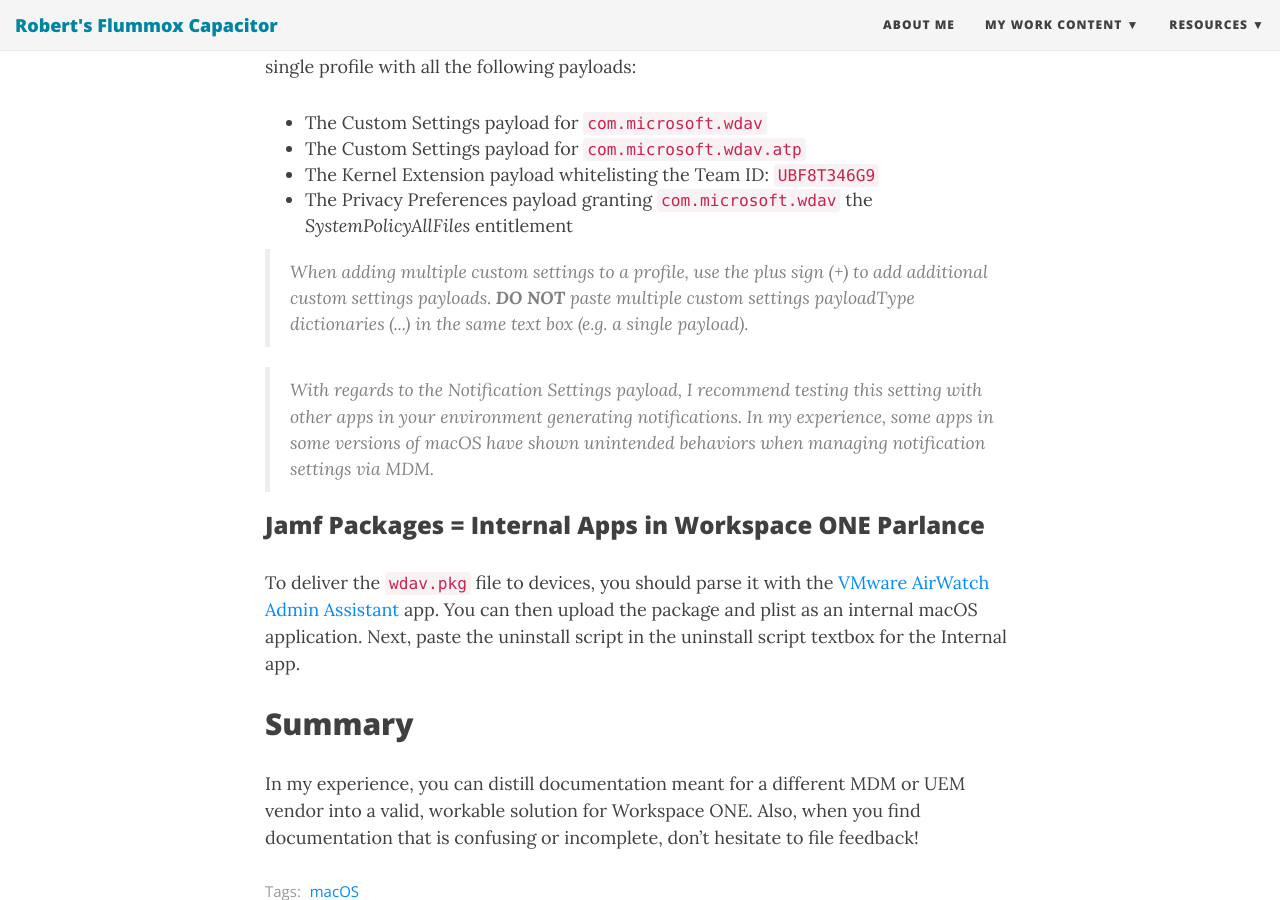
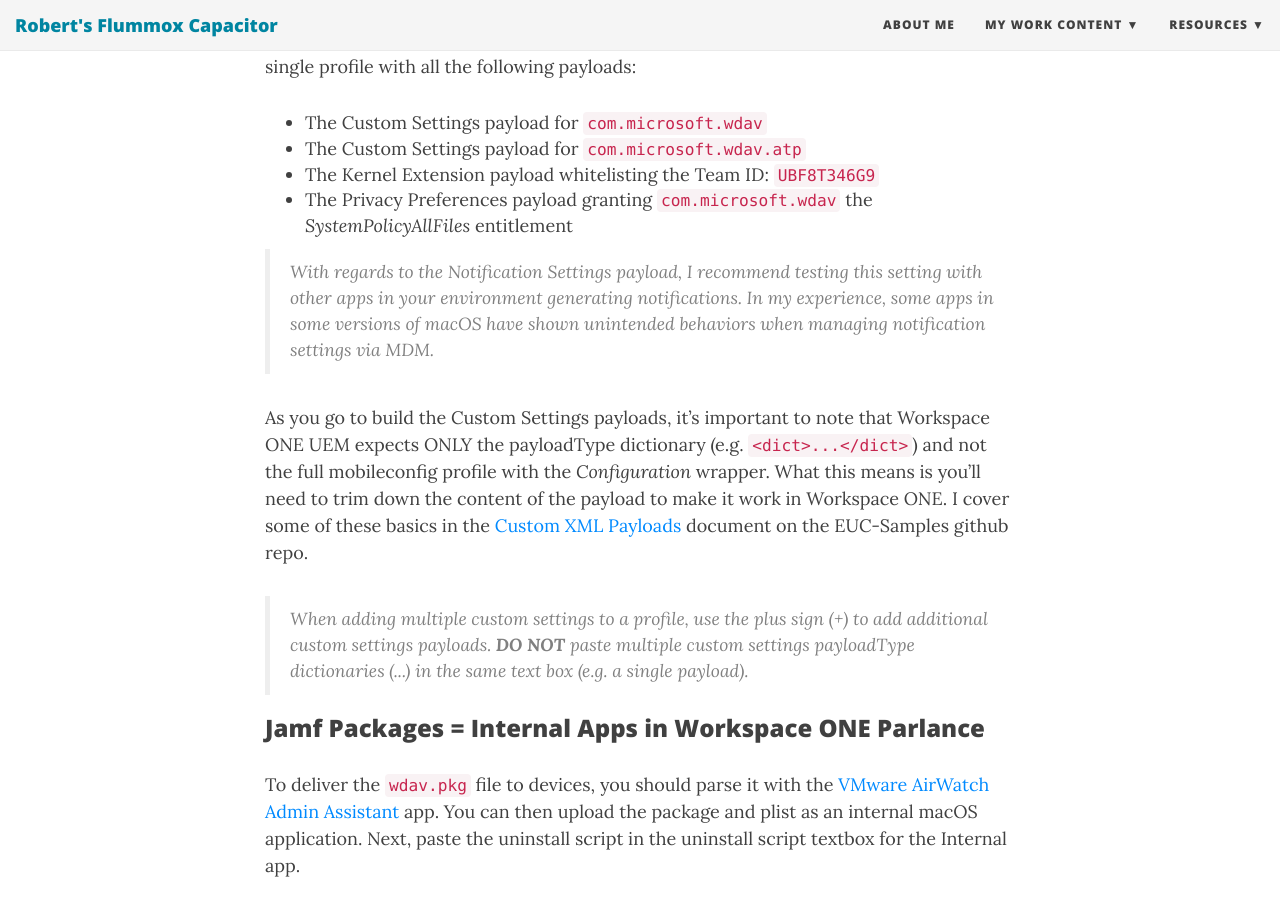
Before and after one commit to rterakedis/rterakedis.github.io, a Jekyll site: the page built from _posts/2020-02-18-Deploying-Microsoft-ATP-Defender-for-Mac-using-Workspace-One.md, in a window 1280 px wide and 900 px high, scrolled down 1586 px. Built offline with Jekyll 4.4.1, drawn with Linux system fonts in a browser that asks for light colours; nearby versions of some CDN libraries; comment, search, counter and statistics services are not loaded.

Commit message:
Clarifying Custom Settings
Signed-off-by: Robert Terakedis <rterakedis@vmware.com>

```diff
--- a/_posts/2020-02-18-Deploying-Microsoft-ATP-Defender-for-Mac-using-Workspace-One.md
+++ b/_posts/2020-02-18-Deploying-Microsoft-ATP-Defender-for-Mac-using-Workspace-One.md
@@ -31,9 +31,11 @@
 * The Kernel Extension payload whitelisting the Team ID:  `UBF8T346G9`
 * The Privacy Preferences payload granting `com.microsoft.wdav` the *SystemPolicyAllFiles* entitlement
 
+> With regards to the Notification Settings payload, I recommend testing this setting with other apps in your environment generating notifications.   In my experience, some apps in some versions of macOS have shown unintended behaviors when managing notification settings via MDM.
+
+As you go to build the Custom Settings payloads, it's important to note that Workspace ONE UEM expects ONLY the payloadType dictionary (e.g. `<dict>...</dict>`) and not the full mobileconfig profile with the *Configuration* wrapper.  What this means is you'll need to trim down the content of the payload to make it work in Workspace ONE.   I cover some of these basics in the [Custom XML Payloads](https://github.com/vmware-samples/euc-samples/blob/master/macOS-Samples/CustomXMLProfiles/CustomXMLTemplate.md) document on the EUC-Samples github repo.
+
 > When adding multiple custom settings to a profile, use the plus sign (+) to add additional custom settings payloads.  **DO NOT** paste multiple custom settings payloadType dictionaries (<dict>...</dict>) in the same text box (e.g. a single payload).
-
-> With regards to the Notification Settings payload, I recommend testing this setting with other apps in your environment generating notifications.   In my experience, some apps in some versions of macOS have shown unintended behaviors when managing notification settings via MDM.
 
 ### Jamf Packages = Internal Apps in Workspace ONE Parlance
 
```
